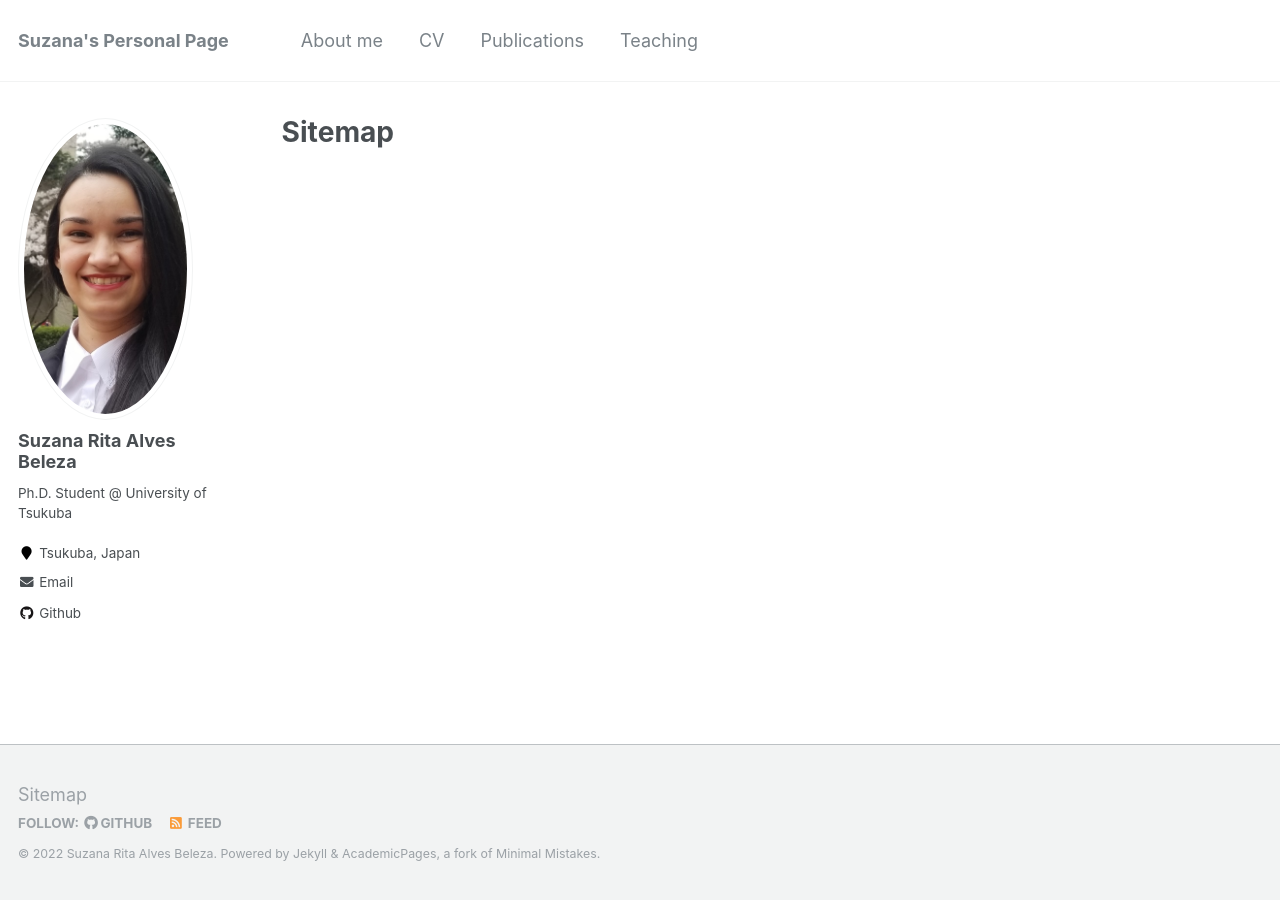
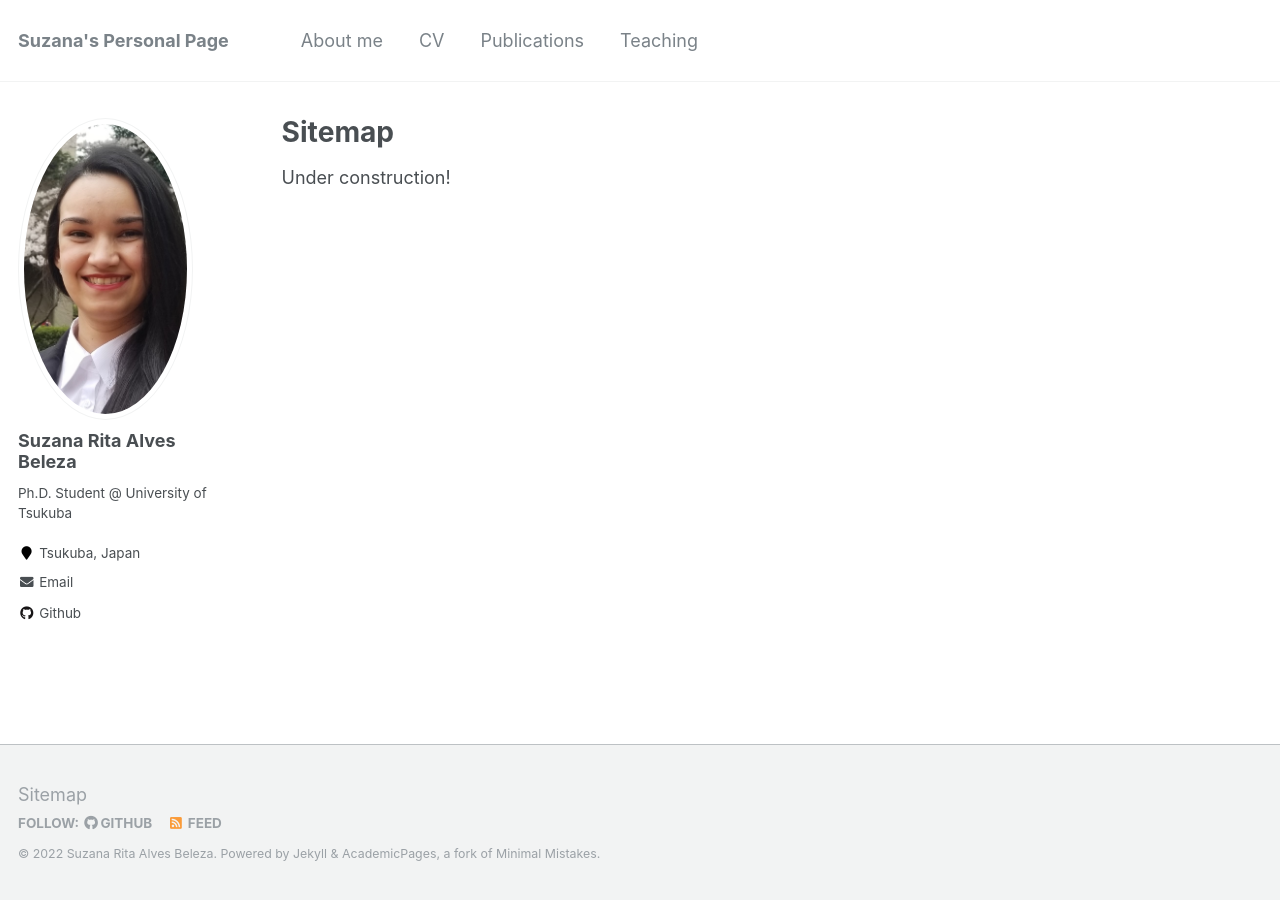
Before and after one commit to suzana-rita/suzana-rita.github.io, a Jekyll site: the page built from _pages/sitemap.md, in a window 1280 px wide. Built offline with Jekyll 4.4.1, drawn with Linux system fonts in a browser that asks for light colours.

Commit message:
New changes to sitemaps

```diff
--- a/_pages/sitemap.md
+++ b/_pages/sitemap.md
@@ -4,34 +4,4 @@ title: "Sitemap"
 permalink: /sitemap/
 author_profile: true
 ---
-
-<!-- {% include base_path %}
-
-A list of all the posts and pages found on the site. For you robots out there is an [XML version]({{ base_path }}/sitemap.xml) available for digesting as well.
-
-<h2>Pages</h2>
-{% for post in site.pages %}
-  {% include archive-single.html %}
-{% endfor %}
-
-<h2>Posts</h2>
-{% for post in site.posts %}
-  {% include archive-single.html %}
-{% endfor %}
-
-{% capture written_label %}'None'{% endcapture %}
-
-{% for collection in site.collections %}
-{% unless collection.output == false or collection.label == "posts" %}
-  {% capture label %}{{ collection.label }}{% endcapture %}
-  {% if label != written_label %}
-  <h2>{{ label }}</h2>
-  {% capture written_label %}{{ label }}{% endcapture %}
-  {% endif %}
-{% endunless %}
-{% for post in collection.docs %}
-  {% unless collection.output == false or collection.label == "posts" %}
-  {% include archive-single.html %}
-  {% endunless %}
-{% endfor %}
-{% endfor %} -->
+Under construction!
```
